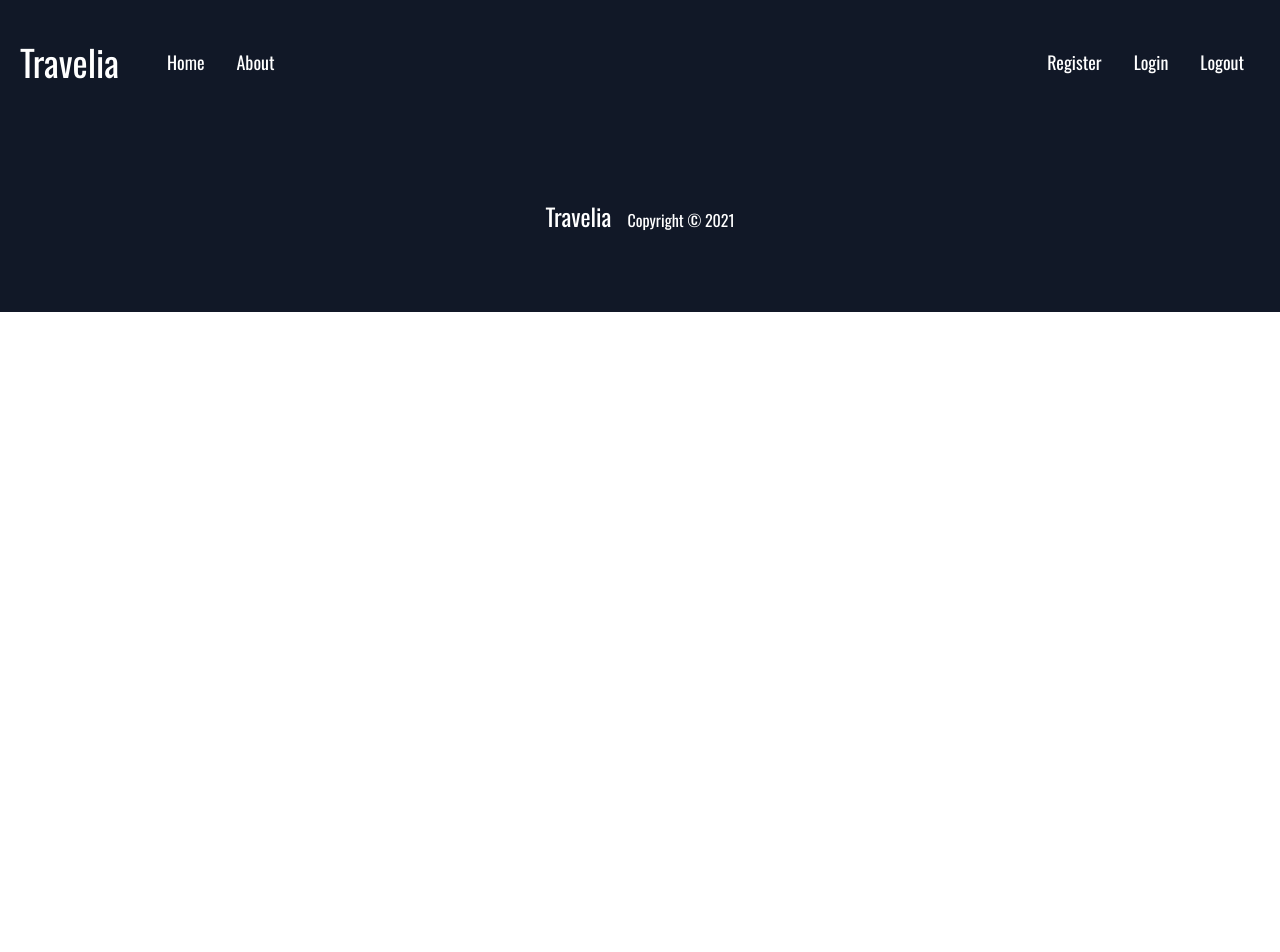
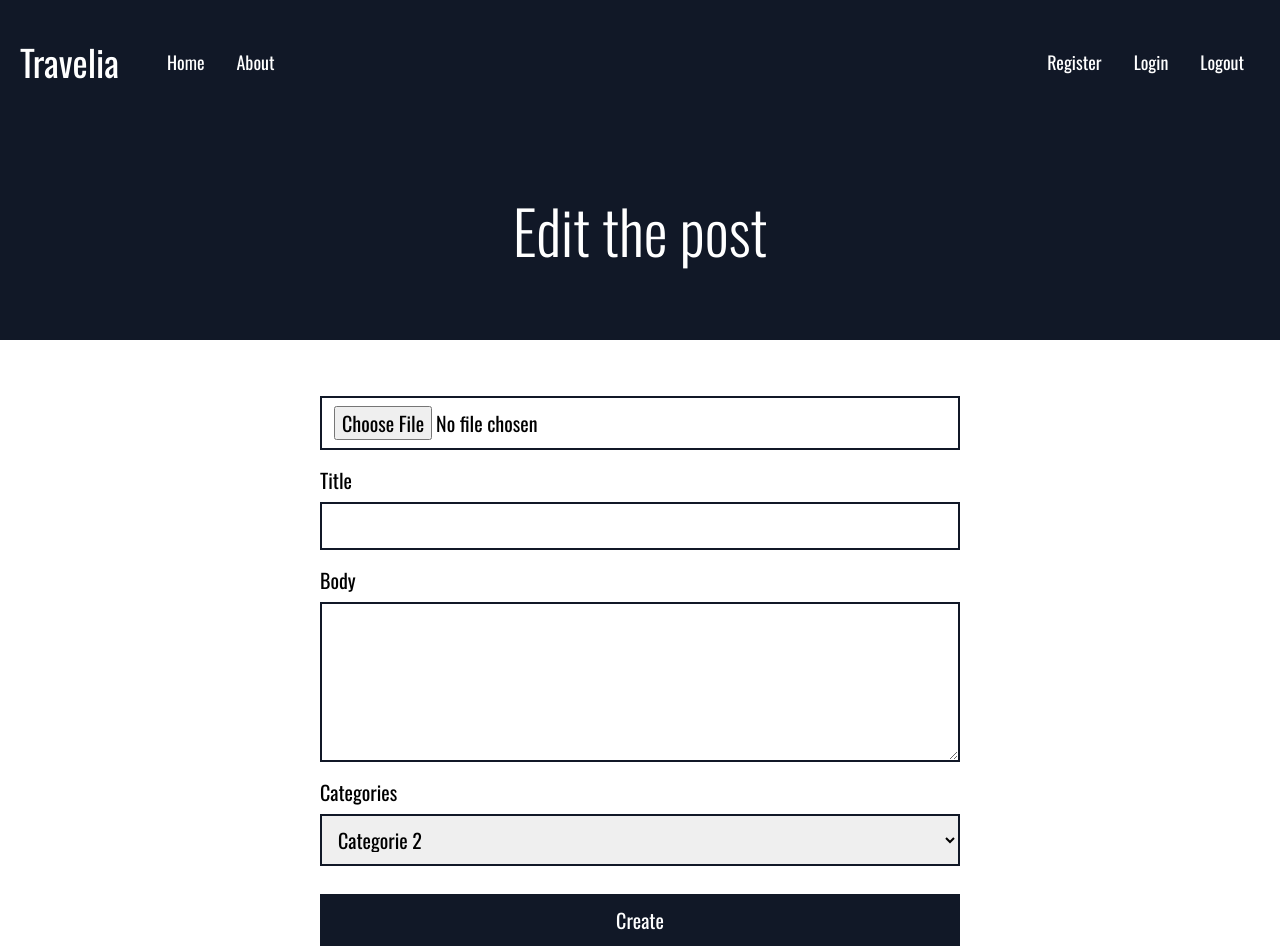
Before and after one commit to AbderrahmaneFadili/travelia-blog, a React (Create React App) app: page /edit/post in a window 1280 px wide. Shown: the top 952 px of the page. Before the commit the page ends 800 px from the top, so only its background shows below. Built offline with nearby package versions, Linux system fonts and the light colour scheme.

Commit message:
ImageInput

```diff
--- a/src/App.js
+++ b/src/App.js
@@ -16,7 +16,10 @@ import Login from "./pages/Login";
 import Post from "./pages/Post";
 //User profile
 import UserProfile from "./pages/UserProfile";
+//Create Post
 import CreatePost from "./pages/CreatePost";
+//Edit Post
+import EditPost from "./pages/EditPost";
 
 const App = () => {
   return (
@@ -32,6 +35,7 @@ const App = () => {
         <Route path="/post/:id" element={<Post />} />
         <Route path="/user/:id" element={<UserProfile />} />
         <Route path="create/post" element={<CreatePost />} />
+        <Route path="edit/post" element={<EditPost />} />
       </Routes>
       {/* Footer */}
       <Footer />
--- /dev/null
+++ b/src/components/ImageInput/ImageInput.js
@@ -0,0 +1,32 @@
+import React, { useEffect } from "react";
+
+function ImageInput({ error, value, label, onChange, id, placeholder }) {
+  return (
+    <div className="flex flex-col py-2">
+      <label className="mb-2 text-xl" htmlFor={id}>
+        {label}
+      </label>
+      <input
+        type={"file"}
+        id={id}
+        onChange={onChange}
+        placeholder={placeholder}
+        className="outline-none border-2 border-gray-900 pl-3 py-2 text-xl"
+      />
+      {value && (
+        <img
+          src={value}
+          className="mt-2"
+          alt="image"
+          style={{
+            width: 100,
+            height: 100,
+          }}
+        />
+      )}
+      {error && <span className={`text-lg text-red-700 py-1`}>{error}</span>}
+    </div>
+  );
+}
+
+export default ImageInput;
--- a/src/components/Select/Select.js
+++ b/src/components/Select/Select.js
@@ -1,6 +1,6 @@
 import React from "react";
 
-const Select = ({ error, label, options, onChange, id }) => {
+const Select = ({ error, label, options, onChange, id, selected }) => {
   return (
     <div className="flex flex-col py-2">
       <label className="mb-2 text-xl" htmlFor={id}>
@@ -12,7 +12,9 @@ const Select = ({ error, label, options, onChange, id }) => {
         className="outline-none border-2 border-gray-900 pl-3 py-2 text-xl"
       >
         {options.map((option, i) => (
-          <option value={option.id}>{option.title}</option>
+          <option selected={selected == i} value={option.id}>
+            {option.title}
+          </option>
         ))}
       </select>
       {error && <span className={`text-lg text-red-700 py-1`}>{error}</span>}
--- /dev/null
+++ b/src/pages/EditPost.js
@@ -0,0 +1,55 @@
+import React, { useState } from "react";
+import TitleWrapper from "../components/TitleWrapper/TitleWrapper";
+import Input from "../components/Input/Input";
+import ImageInput from "../components/ImageInput/ImageInput";
+import Button from "../components/Button/Button";
+import TextArea from "../components/TextArea/TextArea";
+import Select from "../components/Select/Select";
+
+function CreatePost() {
+  const [categories, setCategories] = useState([
+    {
+      id: 1,
+      title: "Categorie 1",
+    },
+    { id: 2, title: "Categorie 2" },
+    { id: 3, title: "Categorie 3" },
+  ]);
+
+  return (
+    <>
+      {/* Title Wrapper */}
+      <TitleWrapper>
+        <h1 className="text-6xl text-center font-light">Edit the post</h1>
+      </TitleWrapper>
+      {/* Add post */}
+      <div className="w-6/12 mx-auto my-10">
+        <form>
+          {/* Image  */}
+          <ImageInput id="image" />
+          {/* Title */}
+          <Input type="text" id="title" label="Title" />
+          {/* Body */}
+          <TextArea id="body" label="Body" />
+          {/* Categories */}
+          <Select
+            options={categories}
+            id="categories"
+            label="Categories"
+            selected={1}
+          />
+          {/* Register Button*/}
+          <Button
+            style={{
+              marginTop: "20px",
+            }}
+            type="submit"
+            title="Create"
+          />
+        </form>
+      </div>
+    </>
+  );
+}
+
+export default CreatePost;
```
